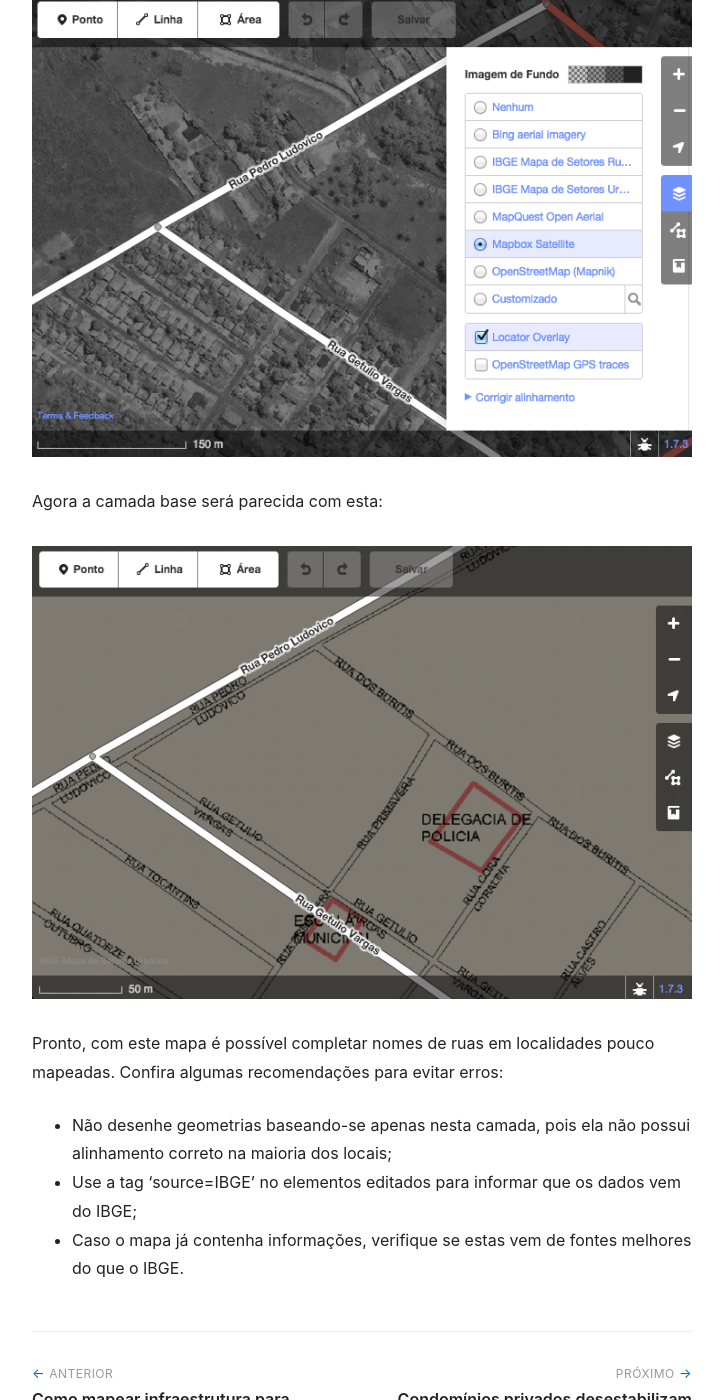
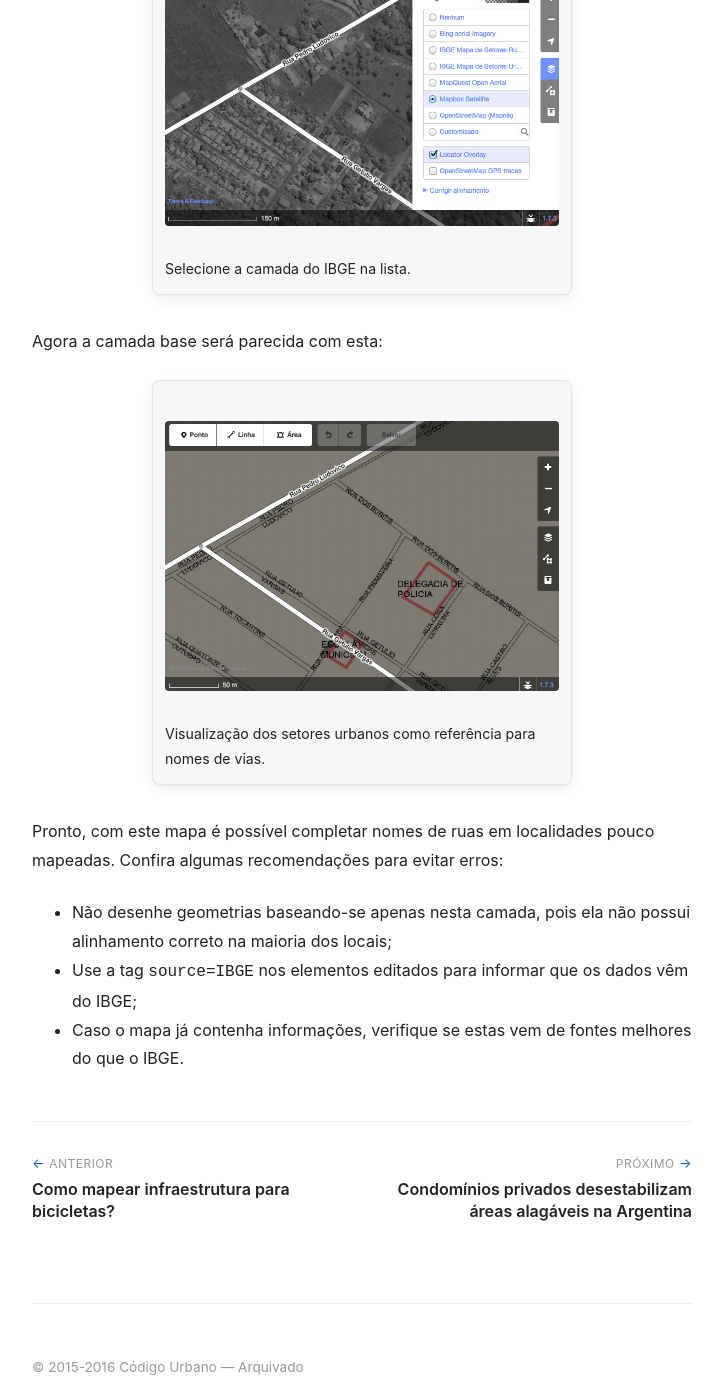
Before and after one commit to codigourbano/website, a Jekyll site: the page built from _posts/2015-06-19-como-nomear-ruas-no-openstreetmap-a-partir-de-mapas-do-ibge.md, in a window 1280 px wide and 1400 px high, scrolled down 1187 px. Shown: the whole window, without its empty margins (278-1001 px from the left). Built offline with Jekyll 4.4.1, drawn with Linux system fonts in a browser that asks for light colours; some of the changed text lies outside the part shown.

Commit message:
Post review: CEP scraper figure, IBGE iD tutorial, crise hídrica hero image.
- Raspador CEP: #LiberteoCEP ilustração em figure; pontuação LAI
- IBGE/OSM: passos em figure + figcaption; source=IBGE nos elementos
- Crise Sudeste: figura Paraibuna; JPEG recuperado via Wayback (WP 404)

Made-with: Cursor

```diff
--- a/_posts/2015-06-19-como-nomear-ruas-no-openstreetmap-a-partir-de-mapas-do-ibge.md
+++ b/_posts/2015-06-19-como-nomear-ruas-no-openstreetmap-a-partir-de-mapas-do-ibge.md
@@ -17,18 +17,27 @@ O iD, principal ferramenta de edição do [OpenStreetMap](https://www.openstree
 
 Para usar a camada, [abra o editor iD](https://www.openstreetmap.org/edit?editor=id) na região em que quer mapear e clique em “Configurações da imagem de fundo":
 
-![](/assets/images/passo-1.png)
+<figure class="post-figure-center">
+<img src="/assets/images/passo-1.png" width="640" height="445" alt="Captura do editor iD: menu de configurações da imagem de fundo" loading="lazy" />
+<figcaption>No iD, abra as configurações da imagem de fundo.</figcaption>
+</figure>
 
 Selecione a camada “IBGE Mapa de Setores Urbanos”:
 
-![](/assets/images/passo-2.png)
+<figure class="post-figure-center">
+<img src="/assets/images/passo-2.png" width="640" height="447" alt="Captura do iD: lista de camadas com IBGE Mapa de Setores Urbanos selecionado" loading="lazy" />
+<figcaption>Selecione a camada do IBGE na lista.</figcaption>
+</figure>
 
 Agora a camada base será parecida com esta:
 
-![](/assets/images/passo-3.png)
+<figure class="post-figure-center">
+<img src="/assets/images/passo-3.png" width="640" height="439" alt="Captura do mapa no iD com sobreposição dos setores urbanos do IBGE" loading="lazy" />
+<figcaption>Visualização dos setores urbanos como referência para nomes de vias.</figcaption>
+</figure>
 
 Pronto, com este mapa é possível completar nomes de ruas em localidades pouco mapeadas. Confira algumas recomendações para evitar erros:
 
 - Não desenhe geometrias baseando-se apenas nesta camada, pois ela não possui alinhamento correto na maioria dos locais;
-- Use a tag 'source=IBGE' no elementos editados para informar que os dados vem do IBGE;
+- Use a tag <code>source=IBGE</code> nos elementos editados para informar que os dados vêm do IBGE;
 - Caso o mapa já contenha informações, verifique se estas vem de fontes melhores do que o IBGE.
```
Also changed, not shown: _posts/2015-05-11-raspador-de-dados-facilita-acesso-para-consultas-ao-cep.md (+5 -1 lines), _posts/2015-06-05-da-abundancia-a-escassez-a-crise-hidrica-no-sudeste.md (+4 -3 lines), assets/images/xibe_crise_hidrica_paraibuna-3-1024x683.jpg (added).
